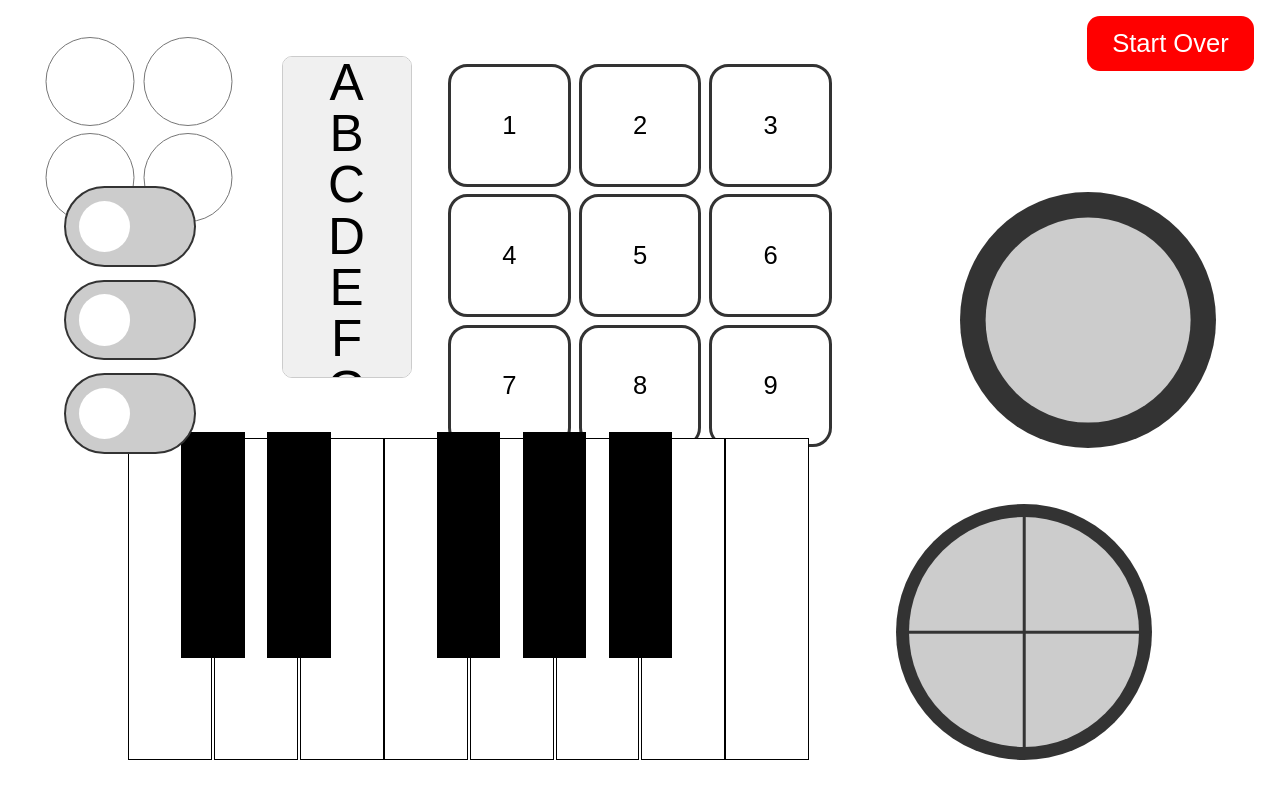
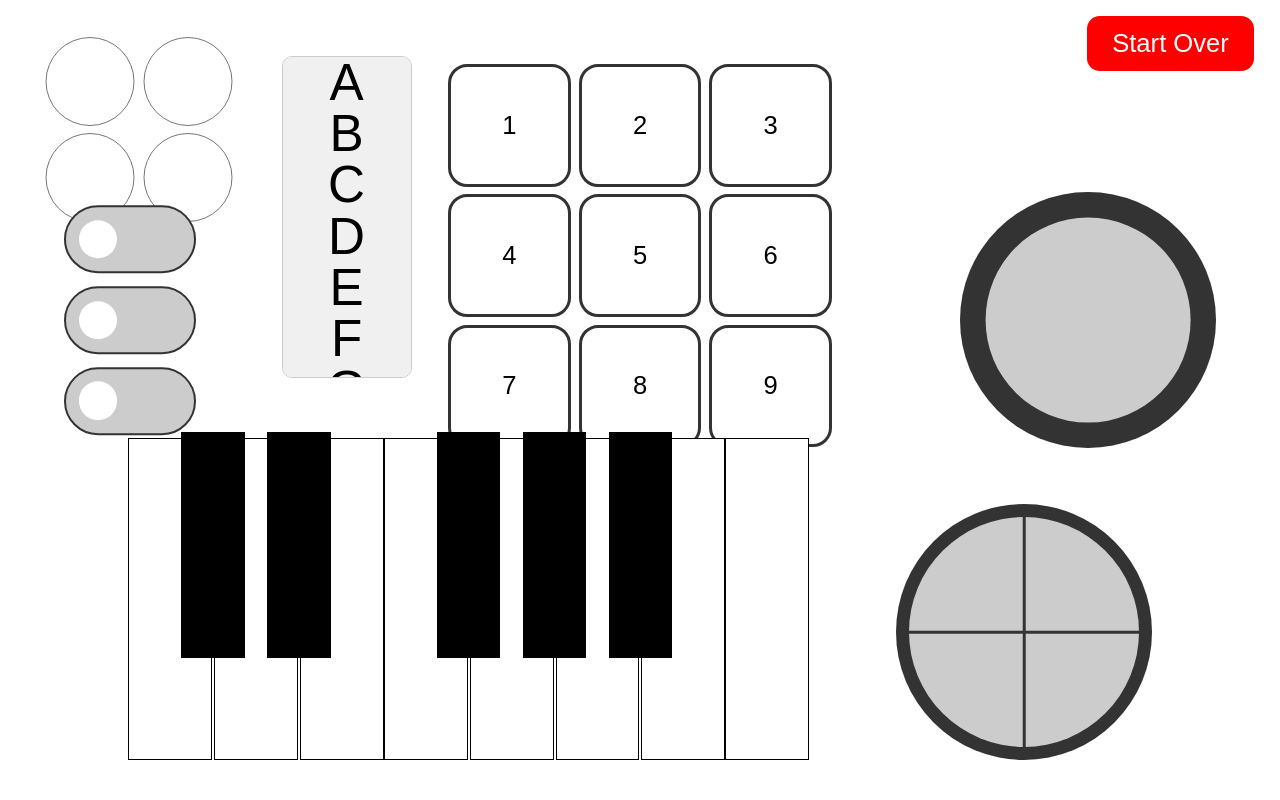
Before and after one commit to marshallcouch/digital_busy_board, a plain HTML site: page index.html in a window 1280 px wide. Drawn offline with Linux system fonts and the light colour scheme.

Commit message:
updated toggle size

```diff
--- a/index.html
+++ b/index.html
@@ -138,7 +138,7 @@
 
         .toggle-button {
             width: 10vw; /* Double the width */
-            height: 6vw; /* Double the height */
+            height: 5vw; /* Double the height */
             background-color: #ccc;
             border: 0.2vw solid #333;
             border-radius: 5vw; /* Adjust for new size */
@@ -150,8 +150,8 @@
         .toggle-button::before {
             content: '';
             position: absolute;
-            width: 4vw; /* Double the width */
-            height: 4vw; /* Double the height */
+            width: 3vw; /* Double the width */
+            height: 3vw; /* Double the height */
             background-color: #fff;
             border-radius: 50%;
             top: 1vw; /* Adjust for new size */
```
